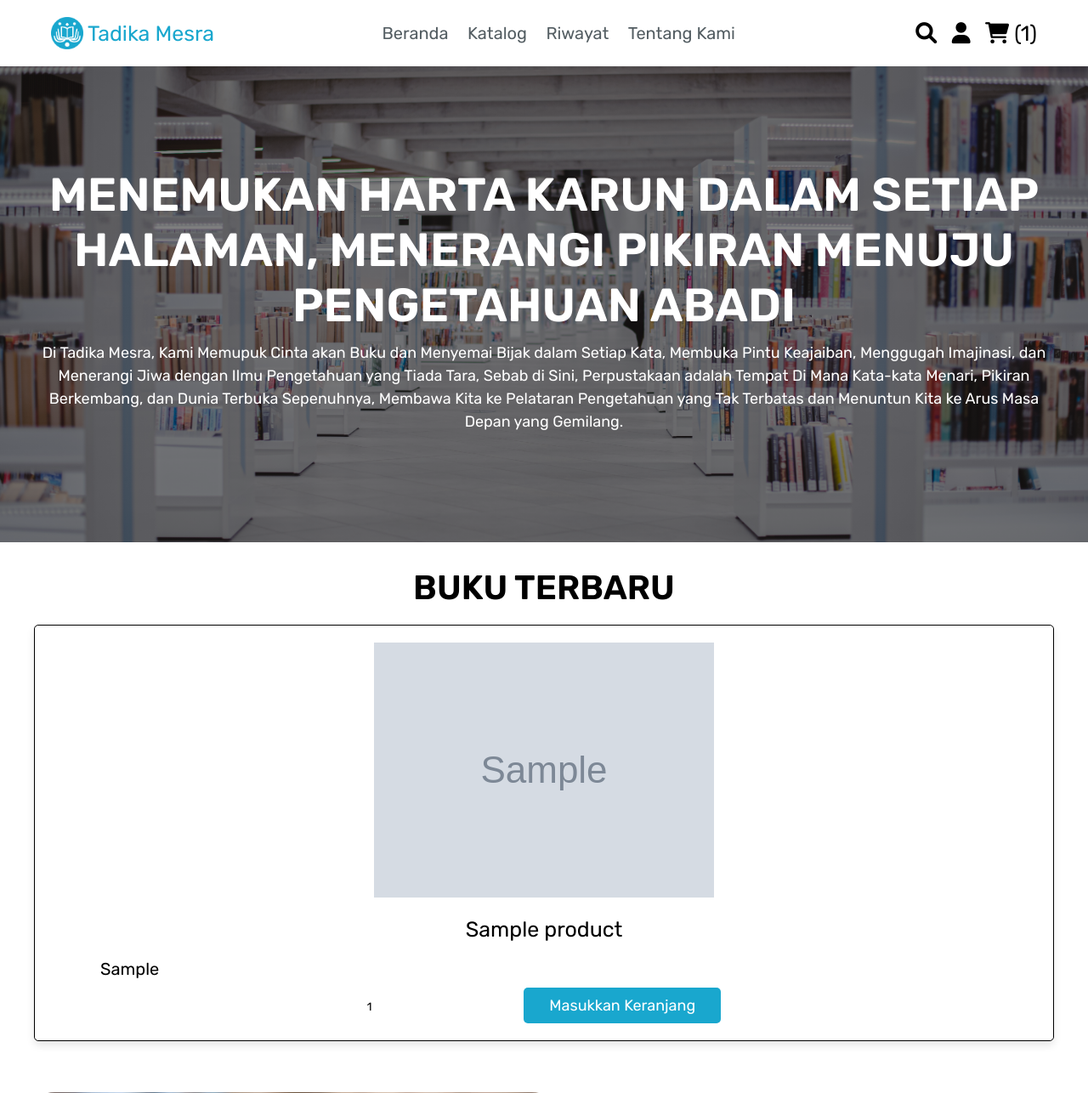
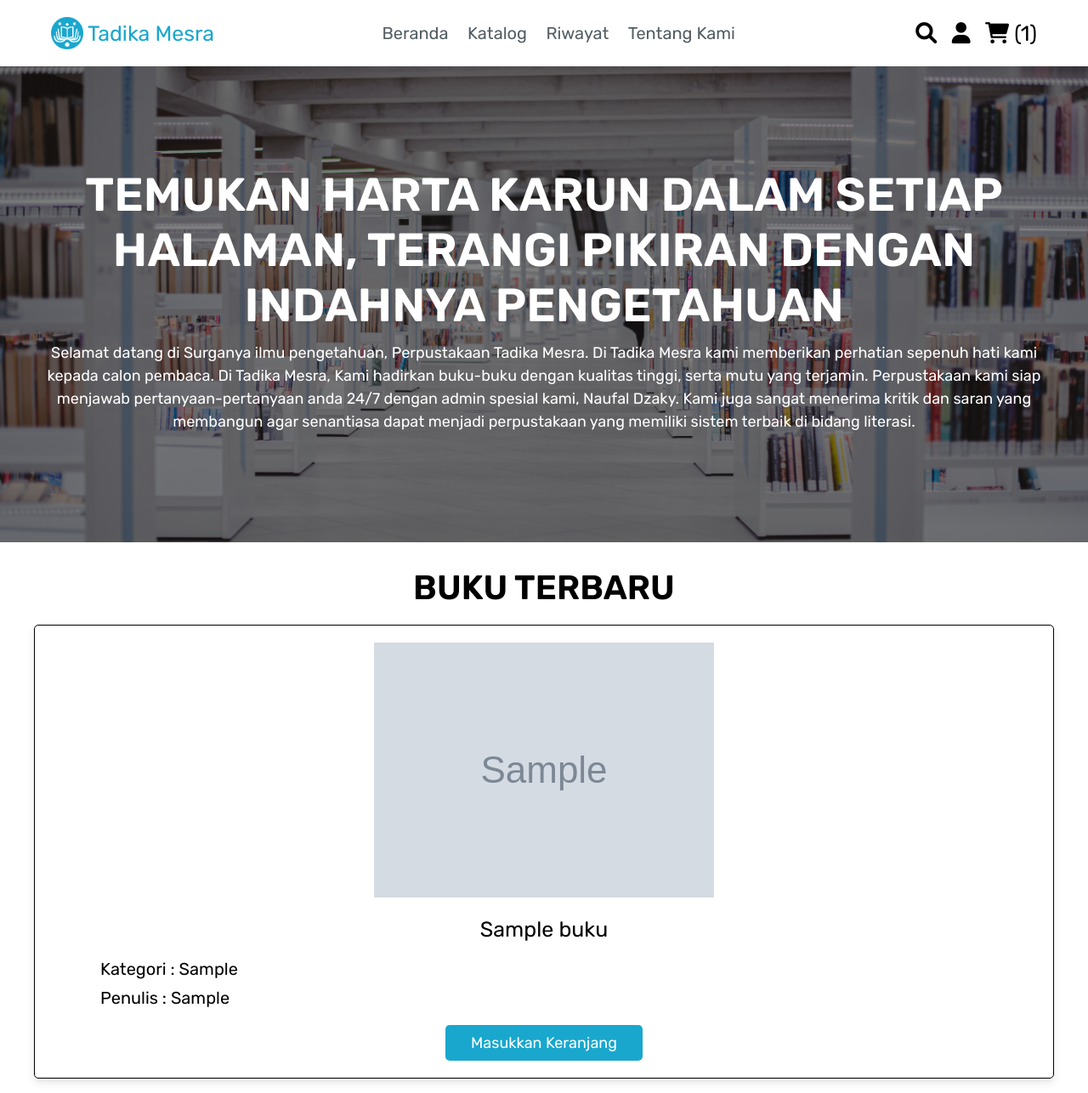
Before and after one commit to DzakaAl/Peminjaman-Buku-di-Perpustakaan-Tadika-Mesra, a PHP site: page /beranda.php in a window 1280 px wide. Shown: the top 1286 px of the page at 85% size. Run offline with PHP 8.4, Linux system fonts and the light colour scheme; the visitor is signed in with stand-in values (Sample User, id 1); tables that the repository leaves empty or names only in its code hold one stand-in row (values such as "Sample post"); grey boxes marked "Sample" are stand-in pictures.

Commit message:
Update beranda.php

```diff
--- a/beranda.php
+++ b/beranda.php
@@ -6,23 +6,22 @@ session_start();
 
 $user_id = $_SESSION['user_id'];
 
-if(!isset($user_id)){
+if (!isset($user_id)) {
    header('location:login.php');
 }
 
-if(isset($_POST['add_to_cart'])){
+if (isset($_POST['tambahkan_keranjang'])) {
 
    $product_name = $_POST['product_name'];
-   $product_name = $_POST['product_kategori'];
    $product_image = $_POST['product_image'];
-   $product_quantity = $_POST['product_quantity'];
+   $product_pdf = $_POST['product_pdf'];
 
-   $check_cart_numbers = mysqli_query($conn, "SELECT * FROM `cart` WHERE name = '$product_name' AND user_id = '$user_id'") or die('query failed');
+   $check_cart_numbers = mysqli_query($conn, "SELECT * FROM `keranjang` WHERE nama = '$product_name' AND pengguna_id = '$user_id'") or die('query failed');
 
-   if(mysqli_num_rows($check_cart_numbers) > 0){
+   if (mysqli_num_rows($check_cart_numbers) > 0) {
       $message[] = 'Buku Ditambahkan ke Keranjang!';
-   }else{
-      mysqli_query($conn, "INSERT INTO `cart`(user_id, name, quantity, image) VALUES('$user_id', '$product_name', '$product_quantity', '$product_image')") or die('query failed');
+   } else {
+      mysqli_query($conn, "INSERT INTO `keranjang`(pengguna_id, nama, kuantitas, pdf, gambar) VALUES('$user_id', '$product_name', '1', '$product_pdf', '$product_image')") or die('query failed');
       $message[] = 'Buku Ditambahkan ke Keranjang!';
    }
 
@@ -32,19 +31,20 @@ if(isset($_POST['add_to_cart'])){
 
 <!DOCTYPE html>
 <html lang="en">
+
 <head>
    <meta charset="UTF-8">
    <meta http-equiv="X-UA-Compatible" content="IE=edge">
    <meta name="viewport" content="width=device-width, initial-scale=1.0">
-   <title>beranda</title>
+   <title>Beranda</title>
+   <link rel="icon" href="images/perpus.png">
 
-   <!-- font awesome cdn link  -->
    <link rel="stylesheet" href="https://cdnjs.cloudflare.com/ajax/libs/font-awesome/6.0.0/css/all.min.css">
 
-   <!-- custom css file link  -->
    <link rel="stylesheet" href="css/style.css">
 
 </head>
+
 <body>
 
    <?php include 'header.php'; ?>
@@ -52,8 +52,8 @@ if(isset($_POST['add_to_cart'])){
    <section class="home">
 
       <div class="content">
-      <h3>Menemukan Harta Karun Dalam Setiap Halaman, Menerangi Pikiran Menuju Pengetahuan Abadi</h3>
-      <p>Di Tadika Mesra, Kami Memupuk Cinta akan Buku dan Menyemai Bijak dalam Setiap Kata, Membuka Pintu Keajaiban, Menggugah Imajinasi, dan Menerangi Jiwa dengan Ilmu Pengetahuan yang Tiada Tara, Sebab di Sini, Perpustakaan adalah Tempat Di Mana Kata-kata Menari, Pikiran Berkembang, dan Dunia Terbuka Sepenuhnya, Membawa Kita ke Pelataran Pengetahuan yang Tak Terbatas dan Menuntun Kita ke Arus Masa Depan yang Gemilang.</p>
+         <h3>Temukan Harta Karun Dalam Setiap Halaman, Terangi Pikiran dengan Indahnya Pengetahuan</h3>
+         <p>Selamat datang di Surganya ilmu pengetahuan, Perpustakaan Tadika Mesra. Di Tadika Mesra kami memberikan perhatian sepenuh hati kami kepada calon pembaca. Di Tadika Mesra, Kami hadirkan buku-buku dengan kualitas tinggi, serta mutu yang terjamin. Perpustakaan kami siap menjawab pertanyaan-pertanyaan anda 24/7 dengan admin spesial kami, Naufal Dzaky. Kami juga sangat menerima kritik dan saran yang membangun agar senantiasa dapat menjadi perpustakaan yang memiliki sistem terbaik di bidang literasi.</p>
       </div>
 
    </section>
@@ -65,25 +65,24 @@ if(isset($_POST['add_to_cart'])){
       <div class="box-container">
 
          <?php
-         $select_products = mysqli_query($conn, "SELECT * FROM `products` LIMIT 6") or die('query failed');
-         if(mysqli_num_rows($select_products) > 0){
-            while($fetch_products = mysqli_fetch_assoc($select_products)){
+         $select_products = mysqli_query($conn, "SELECT * FROM `buku` LIMIT 6") or die('query failed');
+         if (mysqli_num_rows($select_products) > 0) {
+            while ($fetch_products = mysqli_fetch_assoc($select_products)) {
          ?>
                <form action="" method="post" class="box">
-      <img class="image" src="uploaded_img/<?php echo $fetch_products['image']; ?>" alt="">
-      <div class="name"><?php echo $fetch_products['name']; ?></div>
-      <div class="kategori"><?php echo $fetch_products['kategori']; ?></div>
-      <input type="number" min="1" name="product_quantity" value="1" class="qty">
-      <input type="hidden" name="product_name" value="<?php echo $fetch_products['name']; ?>">
-      <input type="hidden" name="product_kategori" value="<?php echo $fetch_products['kategori']; ?>">
-      <input type="hidden" name="product_image" value="<?php echo $fetch_products['image']; ?>">
+                  <img class="image" src="uploaded_img/<?php echo $fetch_products['gambar']; ?>" alt="">
+                  <div class="name"><?php echo $fetch_products['nama']; ?></div>
+                  <div class="kategori">Kategori : <?php echo $fetch_products['kategori']; ?></div>
+                  <div class="penulis">Penulis : <?php echo $fetch_products['penulis']; ?></div>
+                  <input type="hidden" name="product_name" value="<?php echo $fetch_products['nama']; ?>">
                   <input type="hidden" name="product_pdf" value="<?php echo $fetch_products['pdf']; ?>">
-      <input type="submit" value="masukkan keranjang" name="add_to_cart" class="btn">
+                  <input type="hidden" name="product_image" value="<?php echo $fetch_products['gambar']; ?>">
+                  <input type="submit" value="Masukkan Keranjang" name="tambahkan_keranjang" class="btn">
                </form>
          <?php
             }
-      }else{
-         echo '<p class="empty">no products added yet!</p>';
+         } else {
+            echo '<p class="empty">Belum ada buku yang diinput!</p>';
          }
          ?>
       </div>
@@ -95,13 +94,13 @@ if(isset($_POST['add_to_cart'])){
       <div class="flex">
 
          <div class="image">
-         <img src="images/about-img.jpg" alt="">
+            <img src="images/kami.png" alt="">
          </div>
 
          <div class="content">
-         <h3>tentang kami</h3>
-         <p>Perpustakaan Tadika Mesra menyediakan berbagai koleksi buku untuk kebutuhan literasi masyarakat.</p>
-         <a href="tentang.php" class="btn">Lebih lengkapnya...</a>
+            <h3>Tentang Kami</h3>
+            <p>Perpustakaan Tadika Mesra menyediakan berbagai koleksi buku untuk kebutuhan literasi masyarakat...</p>
+            <a href="tentang.php" class="btn">Selengkapnya</a>
          </div>
 
       </div>
@@ -111,21 +110,17 @@ if(isset($_POST['add_to_cart'])){
    <section class="home-contact">
 
       <div class="content">
-      <h3>kritik dan saran</h3>
-      <p>Jika ada kekurangan yang terdapat diwebsite kami silahkan berikan kritik dan saran anda?</p>
-      <a href="kritik&saran.php" class="white-btn">kritik & saran</a>
+         <h3>Kritik dan Saran</h3>
+         <p>Apabila anda merasa terdapat kekurangan pada website kami, kami mohon untuk meluangkan waktu anda sejenak untuk memberikan kritik dan saran yang membangun. Terima Kasih, hormat kami, Tim Sukses Perpustakaan Tadika Mesra.</p>
+         <a href="kritikdansaran.php" class="white-btn">Kritik & Saran</a>
       </div>
 
    </section>
 
-
-
-
-
    <?php include 'footer.php'; ?>
 
-<!-- custom js file link  -->
    <script src="js/script.js"></script>
 
 </body>
+
 </html>
```
Lines whose indentation alone changed are shown as unchanged.
